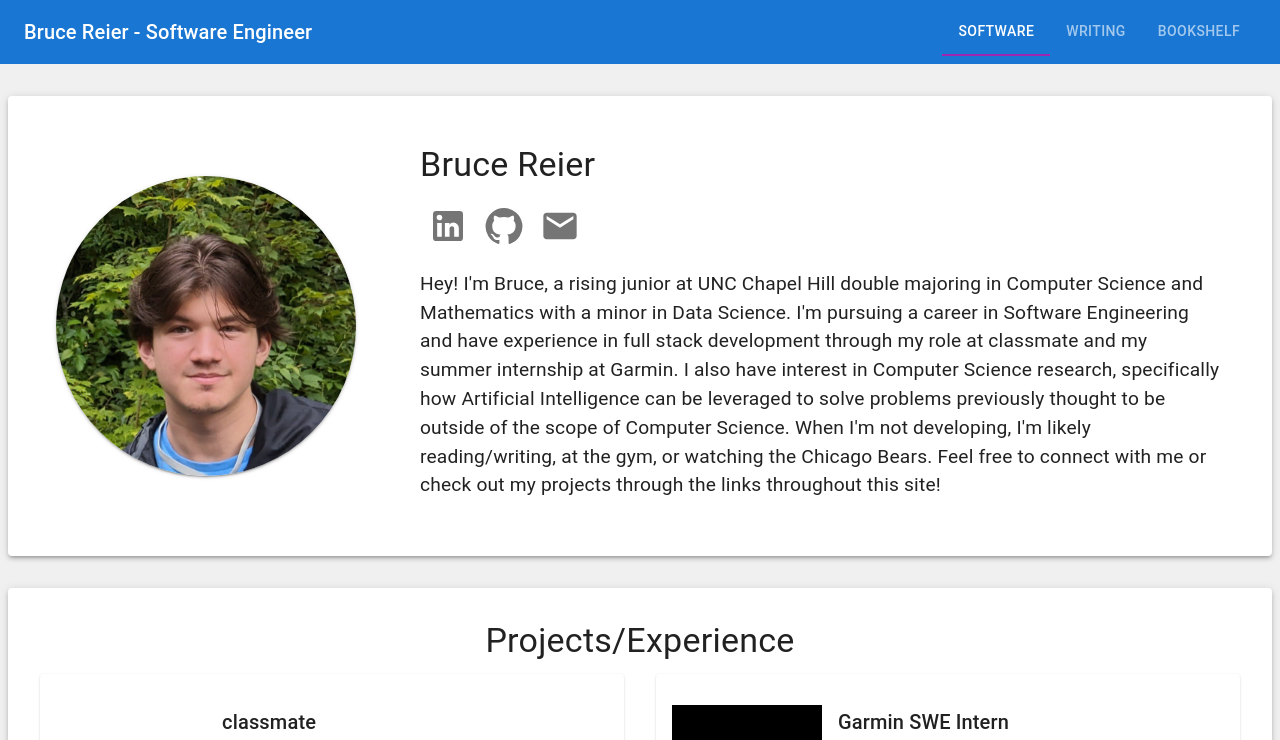
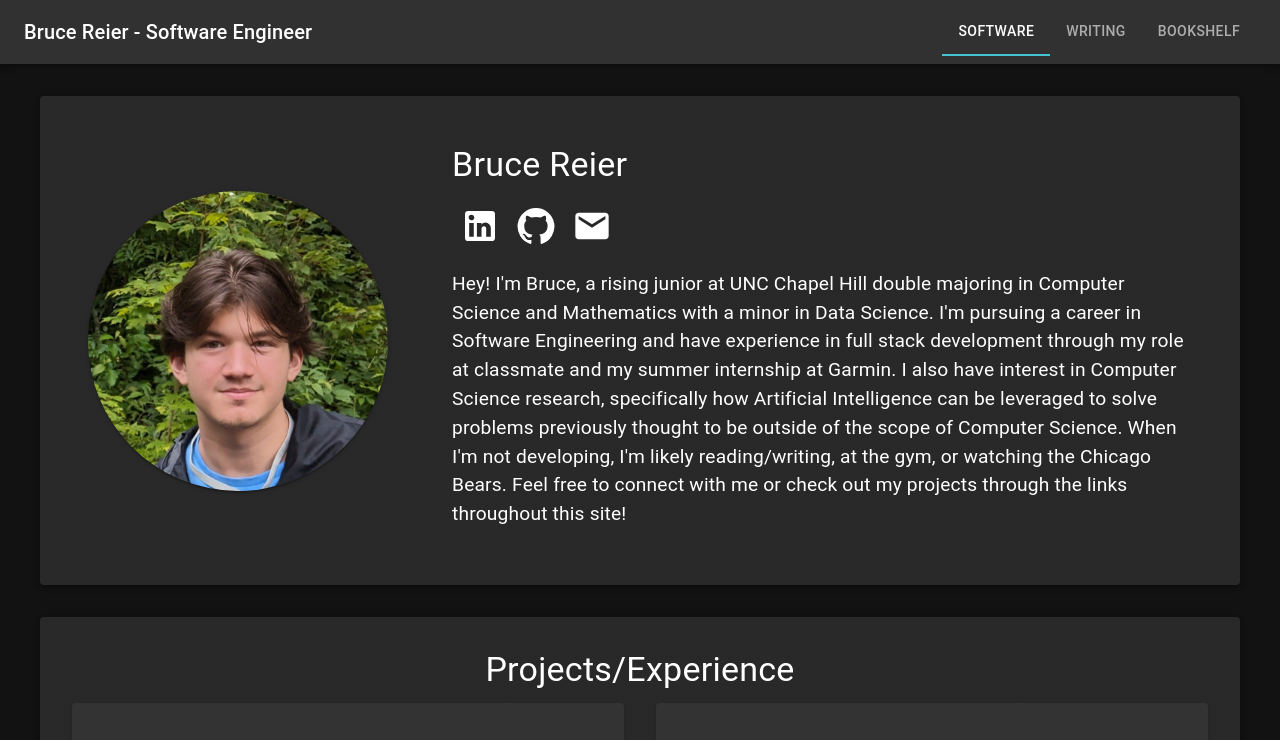
Before and after one commit to brucereier/Blog, a React (Create React App) app in the folder client/: page / in a window 1280 px wide. Shown: the top 740 px of the page. Built offline with nearby package versions, Linux system fonts and the light colour scheme.

Commit message:
Changed color scheme

```diff
--- a/client/src/Bookshelf.js
+++ b/client/src/Bookshelf.js
@@ -139,10 +139,9 @@ function Bookshelf() {
                 overflow: 'hidden',
                 whiteSpace: 'nowrap',
                 padding: 2,
-                border: '3px solid #ccc',
                 borderRadius: 1,
                 height: 500,
-                width: 880,
+                width: 950,
                 justifyContent: 'center',
                 padding: '20px',
               }}
@@ -154,7 +153,7 @@ function Bookshelf() {
                     key={index}
                     sx={{
                       display: 'inline-flex',
-                      width: 100,
+                      width: 110,
                       height: '100%',
                       backgroundColor: primary,
                       color: secondary,
--- a/client/src/Header.js
+++ b/client/src/Header.js
@@ -13,7 +13,7 @@ function Header() {
   };
 
   return (
-    <AppBar position="static">
+    <AppBar position="static"> {/* Change backgroundColor here */}
       <Toolbar>
         <Typography variant="h6" sx={{ flexGrow: 1 }}>
           Bruce Reier - Software Engineer
--- a/client/src/ProjectCard.js
+++ b/client/src/ProjectCard.js
@@ -12,6 +12,7 @@ function ProjectCard({ image, title, link, description }) {
         padding: 2,
         width: '100%',
         transition: 'transform 0.3s, box-shadow 0.3s',
+        backgroundColor: '#292828',
         '&:hover': {
           transform: 'scale(1.05)',
           boxShadow: 6,
--- a/client/src/Software.js
+++ b/client/src/Software.js
@@ -45,7 +45,6 @@ function Software() {
         flexDirection: 'column',
         alignItems: 'center',
         minHeight: '100vh',
-        backgroundColor: '#f0f0f0',
         padding: 2,
         paddingTop: 4,
       }}
--- a/client/src/index.js
+++ b/client/src/index.js
@@ -3,13 +3,18 @@ import ReactDOM from 'react-dom/client';
 import './index.css';
 import App from './App';
 import reportWebVitals from './reportWebVitals';
+import { ThemeProvider } from '@mui/material/styles';
+import CssBaseline from '@mui/material/CssBaseline';
+import darkTheme from './theme';
 
 const root = ReactDOM.createRoot(document.getElementById('root'));
 root.render(
   <React.StrictMode>
-    <App />
+    <ThemeProvider theme={darkTheme}>
+      <CssBaseline />
+      <App />
+    </ThemeProvider>
   </React.StrictMode>
 );
 
-
 reportWebVitals();
--- /dev/null
+++ b/client/src/theme.js
@@ -0,0 +1,22 @@
+import { createTheme } from '@mui/material/styles';
+const darkTheme = createTheme({
+  palette: {
+    mode: 'dark',
+    primary: {
+      main: '#90caf9',
+    },
+    secondary: {
+      main: '#45c3d1',
+    },
+    background: {
+      default: '#121212',
+      paper: '#1d1d1d',
+    },
+    text: {
+      primary: '#ffffff',
+      secondary: '#bbbbbb',
+    },
+  },
+});
+
+export default darkTheme;
```
